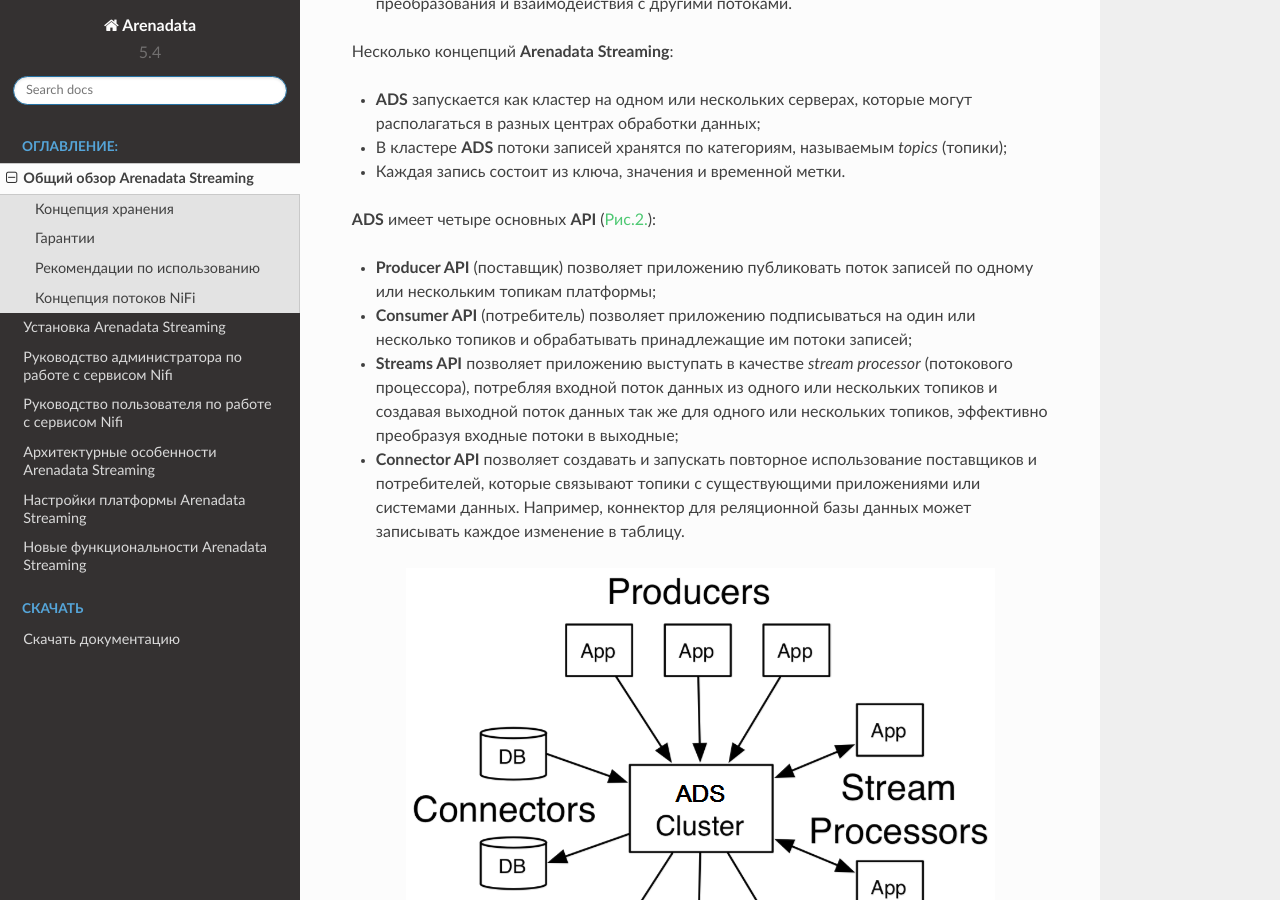
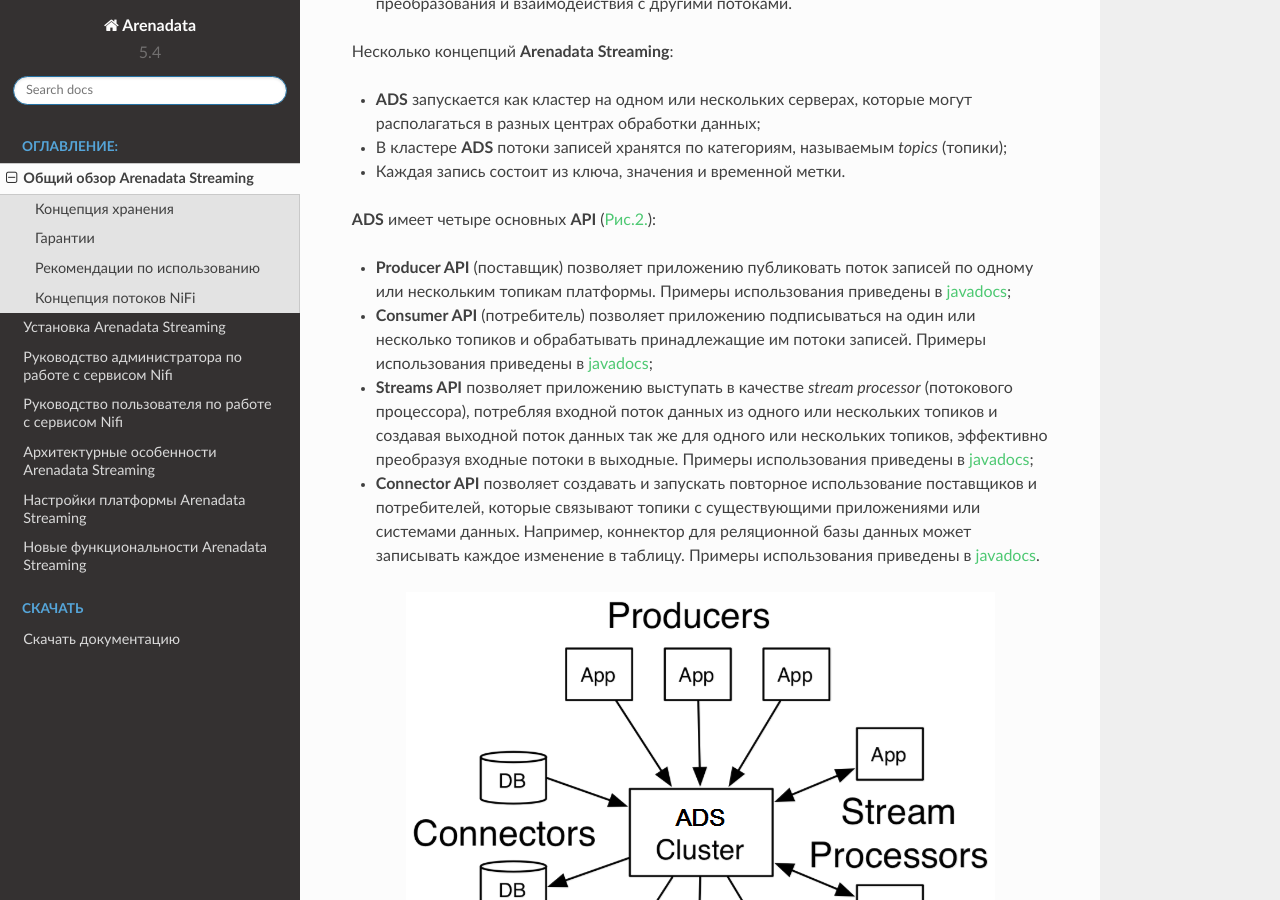
Before and after one commit to arenadata/docs_ads, a Sphinx documentation site: the page built from source/Intro/index.rst, in a window 1280 px wide and 900 px high, scrolled down 1512 px. Built offline with Sphinx 7.4.7 and the Read the Docs theme 2.0.0, drawn with Linux system fonts in a browser that asks for light colours; pages that are not in the unit, such as notebooks, are missing from menus.

Commit message:
Update index.rst

```diff
--- a/source/Intro/index.rst
+++ b/source/Intro/index.rst
@@ -44,10 +44,10 @@
 
 **ADS** имеет четыре основных **API** (:numref:`Рис.%s.<ADS_intro_API-ADS>`):
 
-+ **Producer API** (поставщик) позволяет приложению публиковать поток записей по одному или нескольким топикам платформы;
-+ **Consumer API** (потребитель) позволяет приложению подписываться на один или несколько топиков и обрабатывать принадлежащие им потоки записей;
-+ **Streams API** позволяет приложению выступать в качестве *stream processor* (потокового процессора), потребляя входной поток данных из одного или нескольких топиков и создавая выходной поток данных так же для одного или нескольких топиков, эффективно преобразуя входные потоки в выходные;
-+ **Connector API** позволяет создавать и запускать повторное использование поставщиков и потребителей, которые связывают топики с существующими приложениями или системами данных. Например, коннектор для реляционной базы данных может записывать каждое изменение в таблицу.
++ **Producer API** (поставщик) позволяет приложению публиковать поток записей по одному или нескольким топикам платформы. Примеры использования приведены в `javadocs <https://kafka.apache.org/11/javadoc/index.html?org/apache/kafka/clients/producer/KafkaProducer.html>`_;
++ **Consumer API** (потребитель) позволяет приложению подписываться на один или несколько топиков и обрабатывать принадлежащие им потоки записей. Примеры использования приведены в `javadocs <https://kafka.apache.org/11/javadoc/index.html?org/apache/kafka/clients/consumer/KafkaConsumer.html>`_;
++ **Streams API** позволяет приложению выступать в качестве *stream processor* (потокового процессора), потребляя входной поток данных из одного или нескольких топиков и создавая выходной поток данных так же для одного или нескольких топиков, эффективно преобразуя входные потоки в выходные. Примеры использования приведены в `javadocs <https://kafka.apache.org/11/javadoc/index.html?org/apache/kafka/streams/KafkaStreams.html>`_;
++ **Connector API** позволяет создавать и запускать повторное использование поставщиков и потребителей, которые связывают топики с существующими приложениями или системами данных. Например, коннектор для реляционной базы данных может записывать каждое изменение в таблицу. Примеры использования приведены в `javadocs <https://kafka.apache.org/11/javadoc/index.html?org/apache/kafka/connect>`_.
 
 
 .. _ADS_intro_API-ADS:
```
